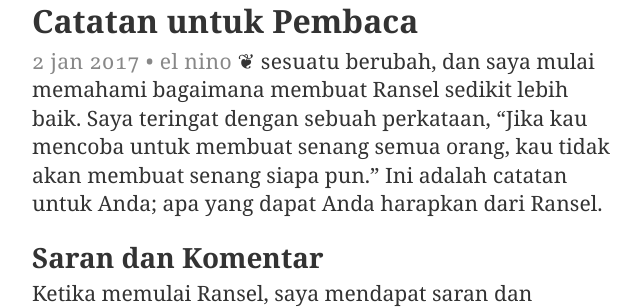
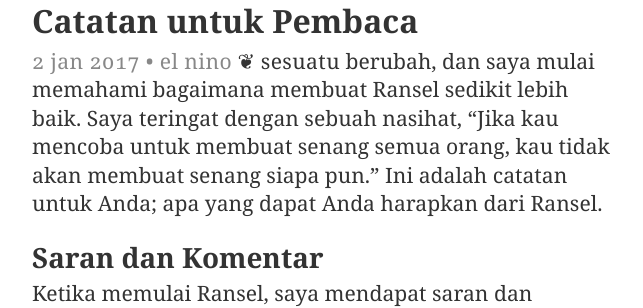
Before and after one commit to tertanda/ransel.github.io, a Jekyll site: the page built from artikel/_posts/2017-1-2-catatan-untuk-pembaca.md, in a window 1280 px wide and 900 px high. Shown: the part 170-478 px from the top of the window, without its empty margins (318-961 px from the left). Built offline with Jekyll 4.4.1, drawn with Linux system fonts in a browser that asks for light colours.

Commit message:
Memperbarui / Catatan untuk Pembaca

```diff
--- a/artikel/_posts/2017-1-2-catatan-untuk-pembaca.md
+++ b/artikel/_posts/2017-1-2-catatan-untuk-pembaca.md
@@ -11,7 +11,7 @@
 
 # Catatan untuk Pembaca
 
-<p><date><span class="smallcaps secondary-text">2 Jan 2017 &bull; </span></date><span class="smallcaps secondary-text">El Nino</span> &#10086; <span class="smallcaps">Sesuatu</span> berubah, dan saya mulai memahami bagaimana membuat Ransel sedikit lebih baik. Saya teringat dengan sebuah perkataan, &ldquo;Jika kau mencoba untuk membuat senang semua orang, kau tidak akan membuat senang siapa pun.&rdquo; Ini adalah catatan untuk Anda; apa yang dapat Anda harapkan dari Ransel.</p>
+<p><date><span class="smallcaps secondary-text">2 Jan 2017 &bull; </span></date><span class="smallcaps secondary-text">El Nino</span> &#10086; <span class="smallcaps">Sesuatu</span> berubah, dan saya mulai memahami bagaimana membuat Ransel sedikit lebih baik. Saya teringat dengan sebuah nasihat, &ldquo;Jika kau mencoba untuk membuat senang semua orang, kau tidak akan membuat senang siapa pun.&rdquo; Ini adalah catatan untuk Anda; apa yang dapat Anda harapkan dari Ransel.</p>
 
 ## Saran dan Komentar
 
```
